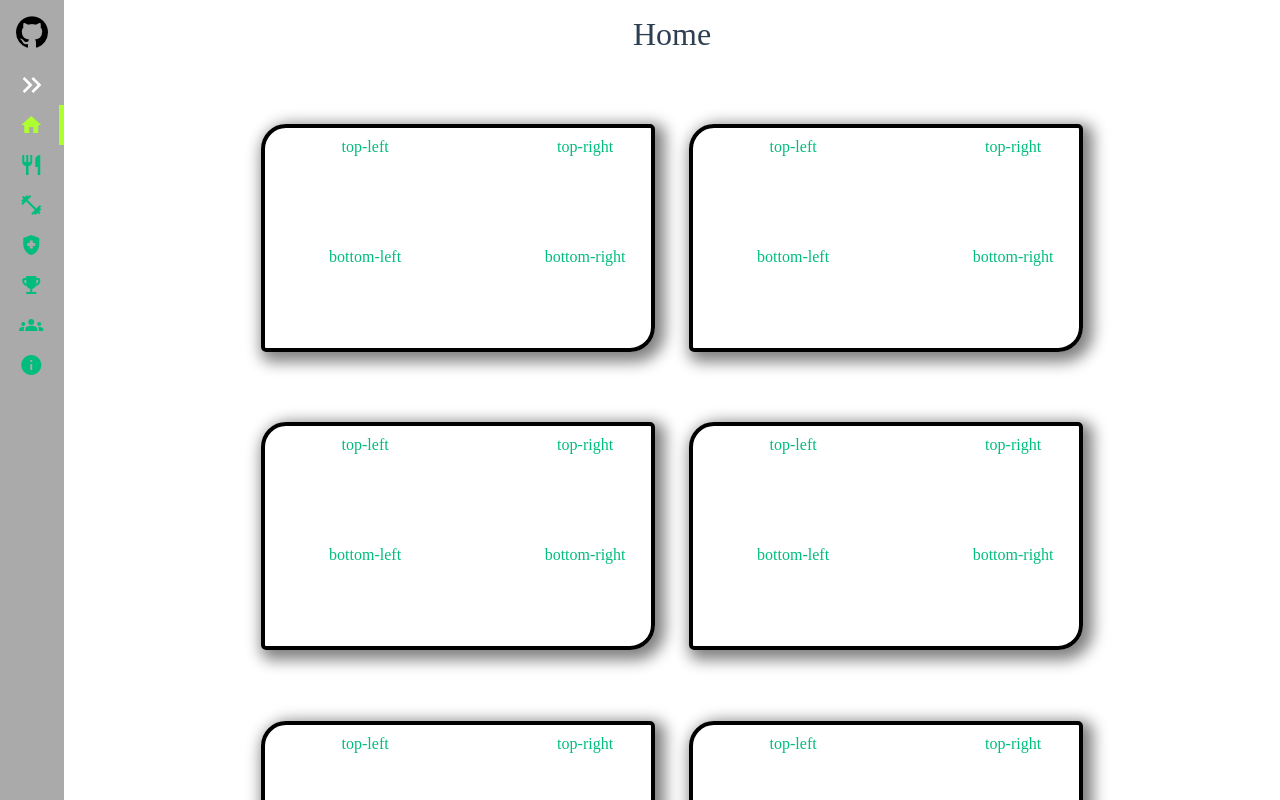
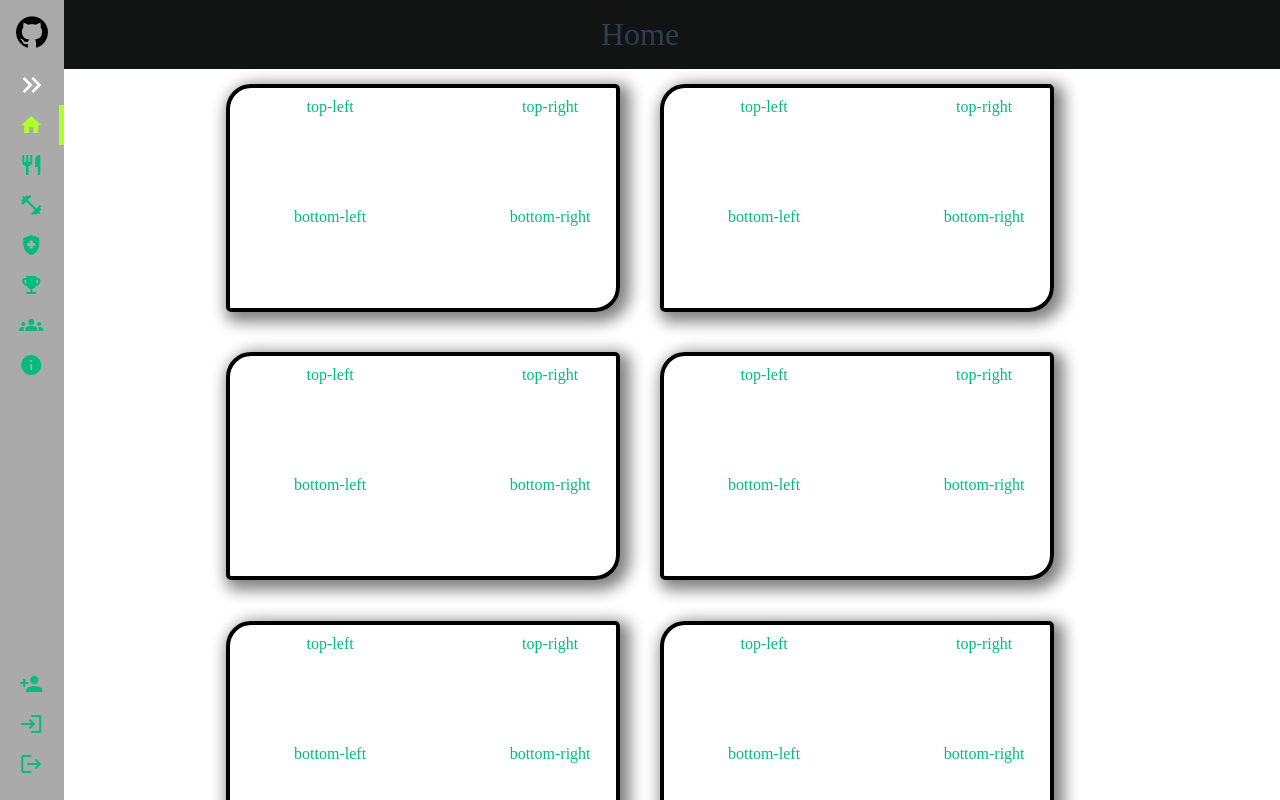
Before and after one commit to Hikareel/HealthTracker, a Vue app in the folder HealthTracker/healthtracker.client/: page / in a window 1280 px wide. Shown: the top 800 px of the page. Built offline with nearby package versions, Linux system fonts and the light colour scheme; what @vueform/vueform would draw is missing.

Commit message:
basic layout

```diff
--- a/HealthTracker/healthtracker.client/src/components/shared/header/Header.vue
+++ b/HealthTracker/healthtracker.client/src/components/shared/header/Header.vue
@@ -14,8 +14,13 @@ export default {
 </script>
 <style>
   header{
-    margin: 0 0 20px 0;
+    top: 0;
+    left: 0;
+    right: 0;
+    position: fixed;
     padding: 1rem;
+    z-index: 99;
     text-align: center;
+    background: #121414;
   }
 </style>
--- a/HealthTracker/healthtracker.client/src/components/shared/sidebar/Sidebar.vue
+++ b/HealthTracker/healthtracker.client/src/components/shared/sidebar/Sidebar.vue
@@ -32,6 +32,7 @@ const ToggleMenu = () => {
 </script>
 <style lang="scss" scoped>
 aside {
+  position: fixed;
   display: flex;
   flex-direction: column;
   width: calc(2rem + 32px);
@@ -39,6 +40,7 @@ aside {
   background-color: #aaa;
   padding: 1rem;
   transition: 0.2s ease-out;
+  z-index: 999;
 
   .flex{
     flex: 1 1 0;
--- a/HealthTracker/healthtracker.client/src/components/views/home/Home.vue
+++ b/HealthTracker/healthtracker.client/src/components/views/home/Home.vue
@@ -2,11 +2,10 @@
   <main class="home-page">
     <Header title="Home" />
     <div class="main-view">
-      <div v-for="(link, index) in objectToArray(Links).slice(1)" :key="index">
-        <RouterLink :to="`${link.link}`">
+        <RouterLink v-for="(link, index) in objectToArray(Links).slice(1)"
+                    :key="index" :to="`${link.link}`" class="segment">
           <HomeMainField class="home-main-field"/>
         </RouterLink>
-      </div>
     </div>
 
   </main>
@@ -27,8 +26,13 @@ const objectToArray = (obj: Object) => Object.values(obj)
 .home-main-field:click{
   cursor:progress;
 }
+.segment:hover{
+  background-color: transparent;
+  text-decoration: none;
+}
 
 .main-view {
+  padding-top: 4rem;
   display: flex;
   flex-wrap: wrap;
   margin: auto;
```
